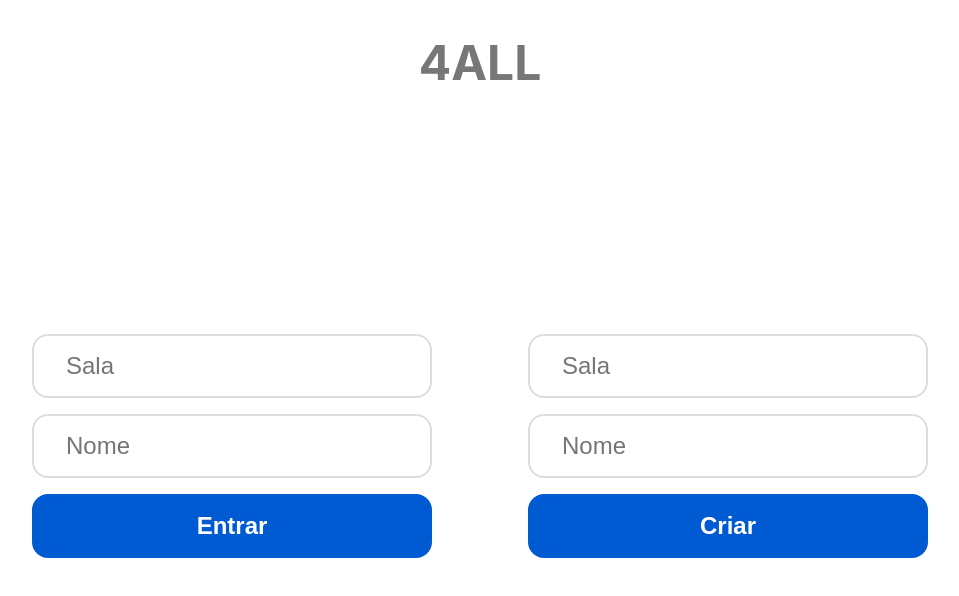
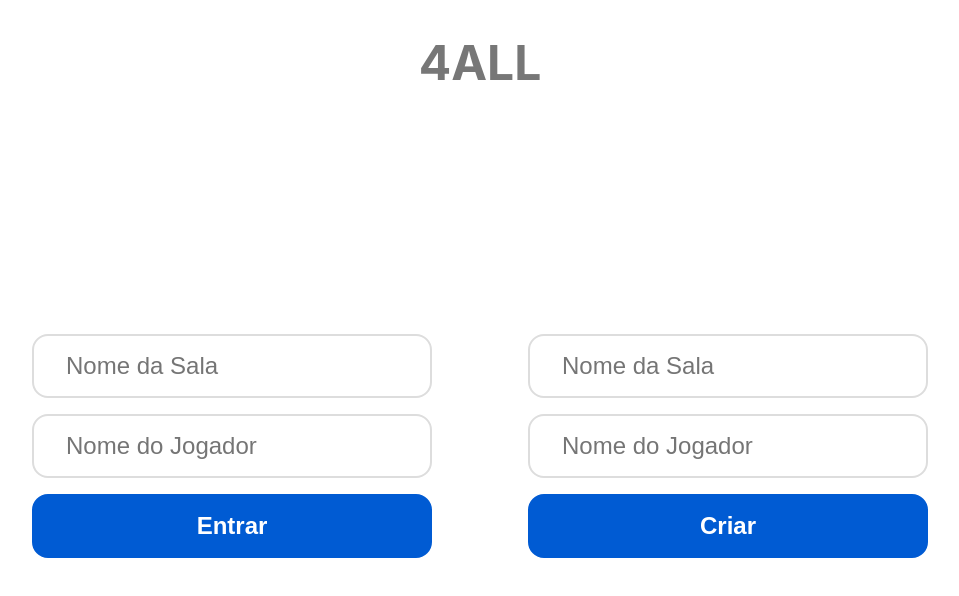
Before and after one commit to DavidMPN/inclusive_game, a Next.js app: page / in a window 1280 px wide. Shown: the top 596 px of the page, without its empty margins (160-1119 px from the left). Built offline with nearby package versions, Linux system fonts and the light colour scheme.

Commit message:
update placeholders

```diff
--- a/pages/index.jsx
+++ b/pages/index.jsx
@@ -7,7 +7,7 @@ import NavBar from "../components/NavBar";
 import WaitPage from "../layouts/WaitPage";
 
 export default function Home() {
-    const { register: registerJoin,   handleSubmit: handleSubmitJoin   } = useForm();
+    const { register: registerJoin, handleSubmit: handleSubmitJoin } = useForm();
     const { register: registerCreate, handleSubmit: handleSubmitCreate } = useForm();
 
     const router = useRouter();
@@ -15,7 +15,7 @@ export default function Home() {
     async function submitJoin(data) {
         const res = await axios.post("api/room/join", data);
 
-        if(res.data.join) {
+        if (res.data.join) {
             router.push(`/${data.roomname}`);
         }
     }
@@ -23,25 +23,25 @@ export default function Home() {
     async function submitCreate(data) {
         const res = await axios.post("api/room/create", data);
 
-        if(res.data.created) {
+        if (res.data.created) {
             router.push(`/${data.roomname}`);
         }
     }
 
     return (
         <div className={styles.container}>
-            <NavBar/>
-            <div className = {styles.formularios}>
+            <NavBar />
+            <div className={styles.formularios}>
 
-                <form className = {styles.form} onSubmit={handleSubmitJoin(submitJoin)}>
-                    <input type="text" {...registerJoin("roomname")}  placeholder= "Sala"/>
-                    <input type="text" {...registerJoin("playername")} placeholder= "Nome"/>
+                <form className={styles.form} onSubmit={handleSubmitJoin(submitJoin)}>
+                    <input type="text" {...registerJoin("roomname")} placeholder="Nome da Sala" />
+                    <input type="text" {...registerJoin("playername")} placeholder="Nome do Jogador" />
                     <button type="submit">Entrar</button>
                 </form>
 
-                <form className = {styles.form} onSubmit={handleSubmitCreate(submitCreate)}>
-                    <input type="text" {...registerCreate("roomname")}  placeholder= "Sala"/>
-                    <input type="text" {...registerCreate("playername")} placeholder= "Nome"/>
+                <form className={styles.form} onSubmit={handleSubmitCreate(submitCreate)}>
+                    <input type="text" {...registerCreate("roomname")} placeholder="Nome da Sala" />
+                    <input type="text" {...registerCreate("playername")} placeholder="Nome do Jogador" />
                     <button type="submit">Criar</button>
                 </form>
 
```
